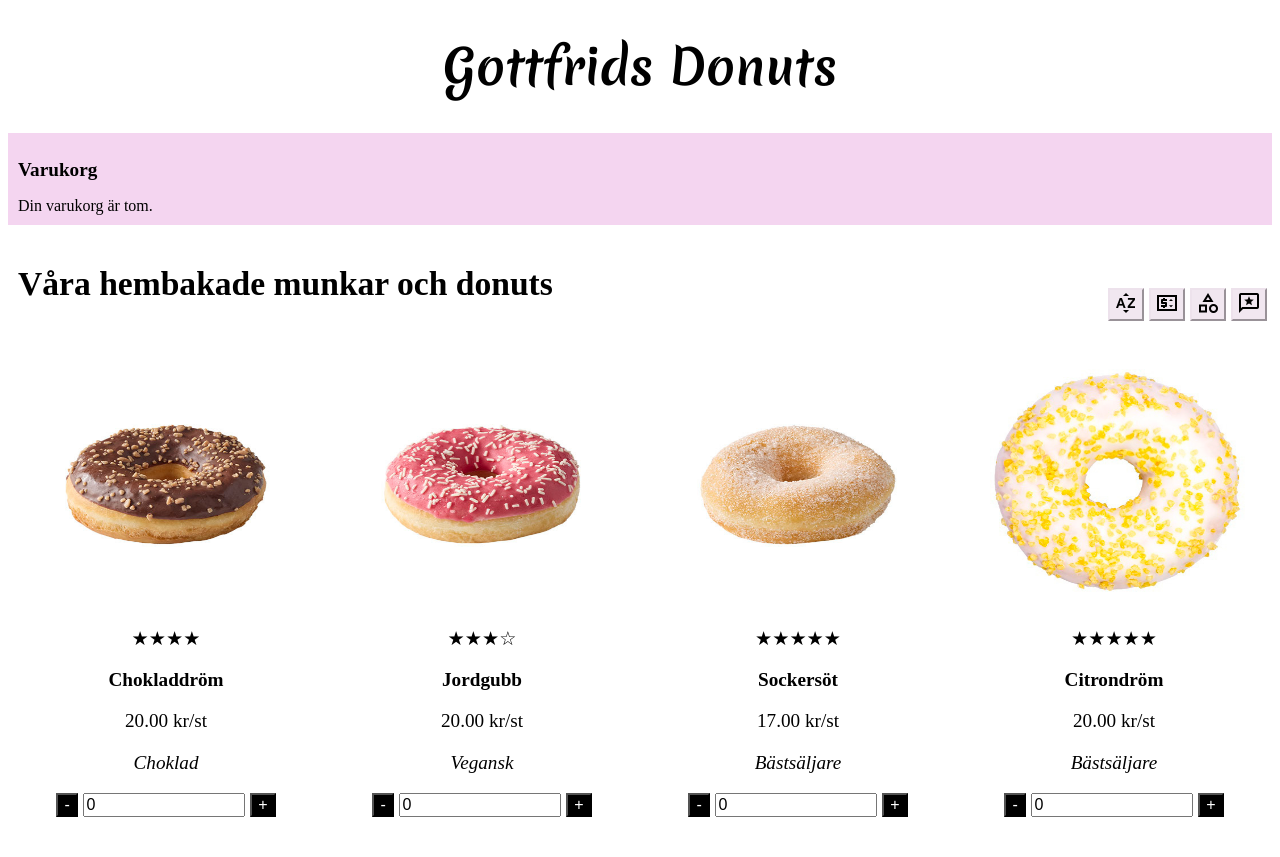
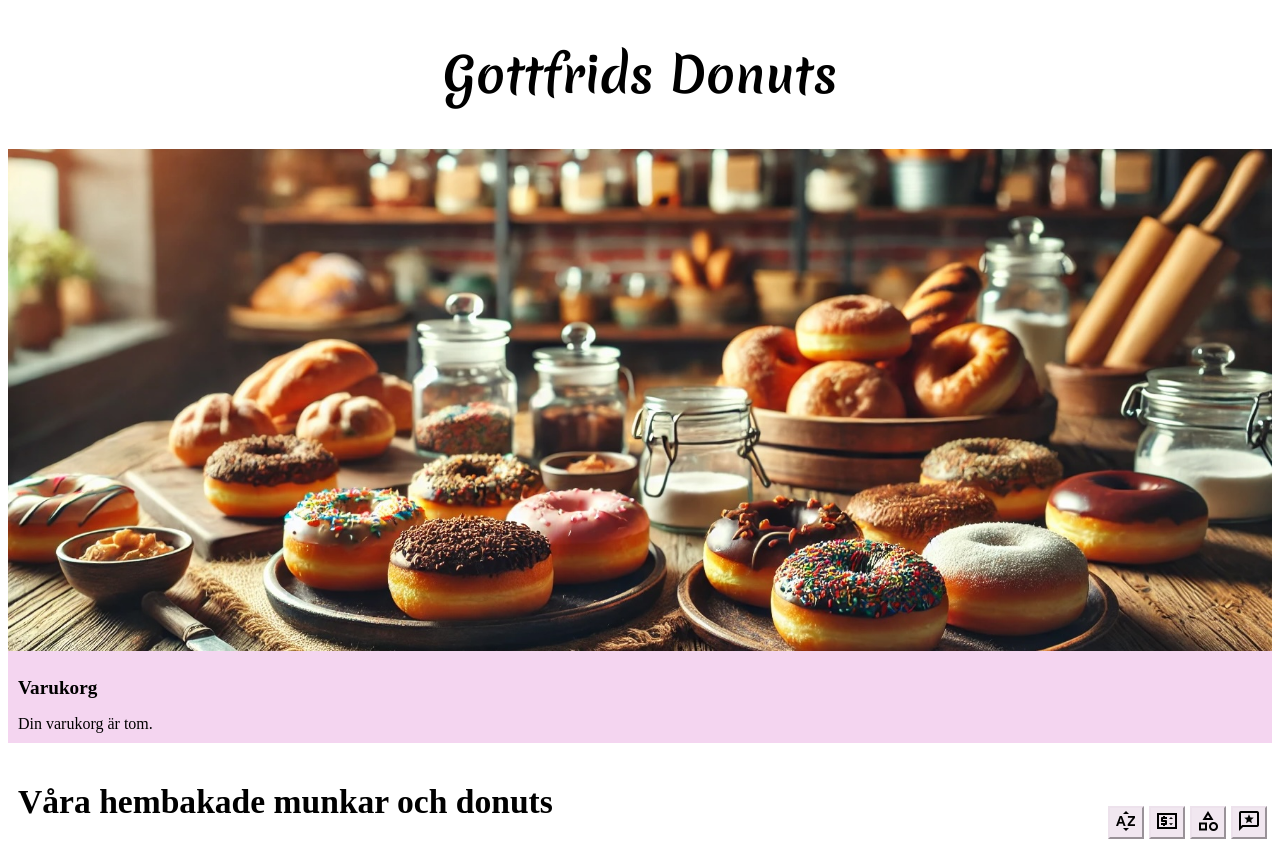
Before and after one commit to skogblad/Gottfrids-Donuts-webbshop, a website: page index.html in a window 1280 px wide. Shown: the top 857 px of the page. Drawn offline with nearby package versions, Linux system fonts and the light colour scheme.

Commit message:
add img for header

```diff
--- a/index.html
+++ b/index.html
@@ -21,7 +21,10 @@
 
 <body>
   <header>
-    <h1>Gottfrids Donuts</h1>
+    <section class="header-container">
+      <h1>Gottfrids Donuts</h1>
+      <img src="assets/photos/donuts-front.jpg" alt="ollika donuts uplagda på ett bord i ett bageri." width="100%">
+    </section>
 
     <section class="cart">
       <h2>Varukorg</h2>
```
Also changed, not shown: assets/photos/donuts-front.jpg (added).
